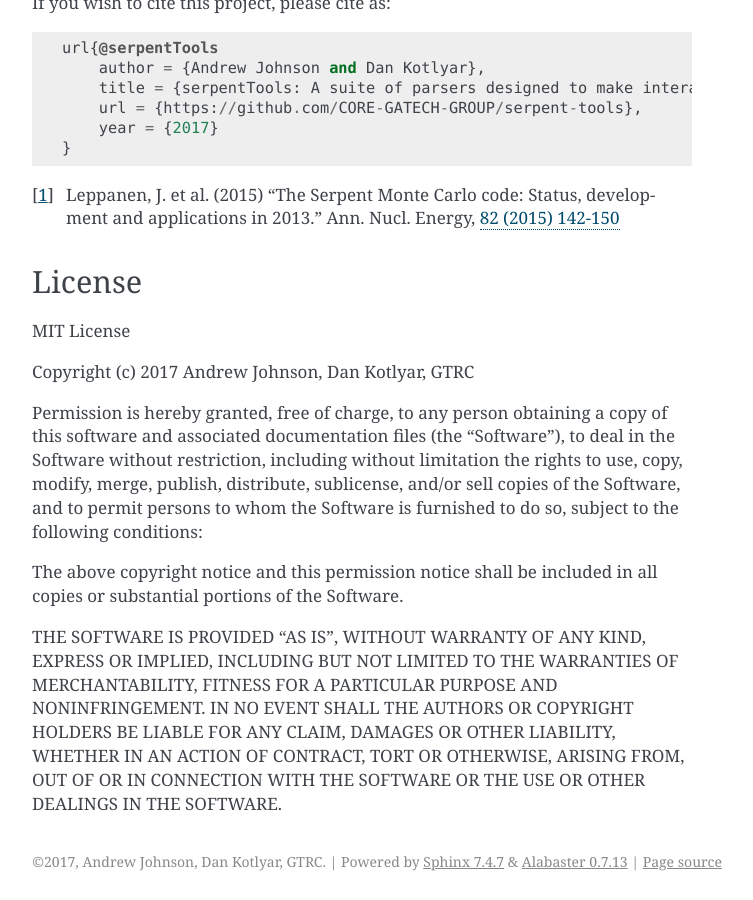
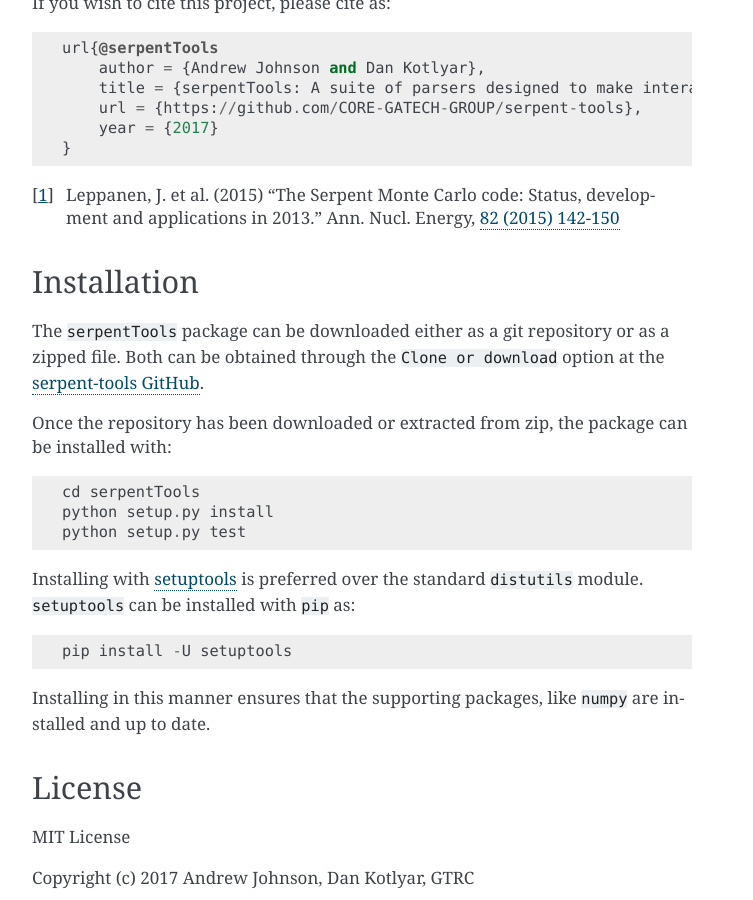
Before and after one commit to CORE-GATECH-GROUP/serpent-tools, a Sphinx documentation site: the page built from docs/about.rst, in a window 1280 px wide and 900 px high, scrolled down 856 px. Shown: the whole window, without its empty margins (388-1141 px from the left). Built offline with Sphinx 7.4.7, drawn with Linux system fonts in a browser that asks for light colours.

Commit message:
Updated setup.py to use distutils
Using setuptools is preferred because that way packages like numpy are automatically installed and updated. Warnings are raised if distutils is used.

documentation also includes comments on installing the package and preferrence of setuptools

Signed-off-by: Drew Johnson <drewej@protonmail.com>

```diff
--- a/docs/about.rst
+++ b/docs/about.rst
@@ -1,5 +1,29 @@
 
 .. include:: ../README.rst
+
+Installation
+------------
+
+The ``serpentTools`` package can be downloaded either as a git repository or
+as a zipped file. Both can be obtained through the ``Clone or download`` option
+at the
+`serpent-tools GitHub <https://github.com/CORE-GATECH-GROUP/serpent-tools>`_.
+
+Once the repository has been downloaded or extracted from zip, the package
+can be installed with::
+
+    cd serpentTools
+    python setup.py install
+    python setup.py test
+
+Installing with `setuptools <https://pypi.python.org/pypi/setuptools/38.2.4>`_
+is preferred over the standard ``distutils`` module. ``setuptools`` can be
+installed with ``pip`` as::
+
+    pip install -U setuptools
+
+Installing in this manner ensures that the supporting packages,
+like ``numpy`` are installed and up to date.
 
 License
 -------
```
Also changed, not shown: setup.py (+29 -5 lines).
